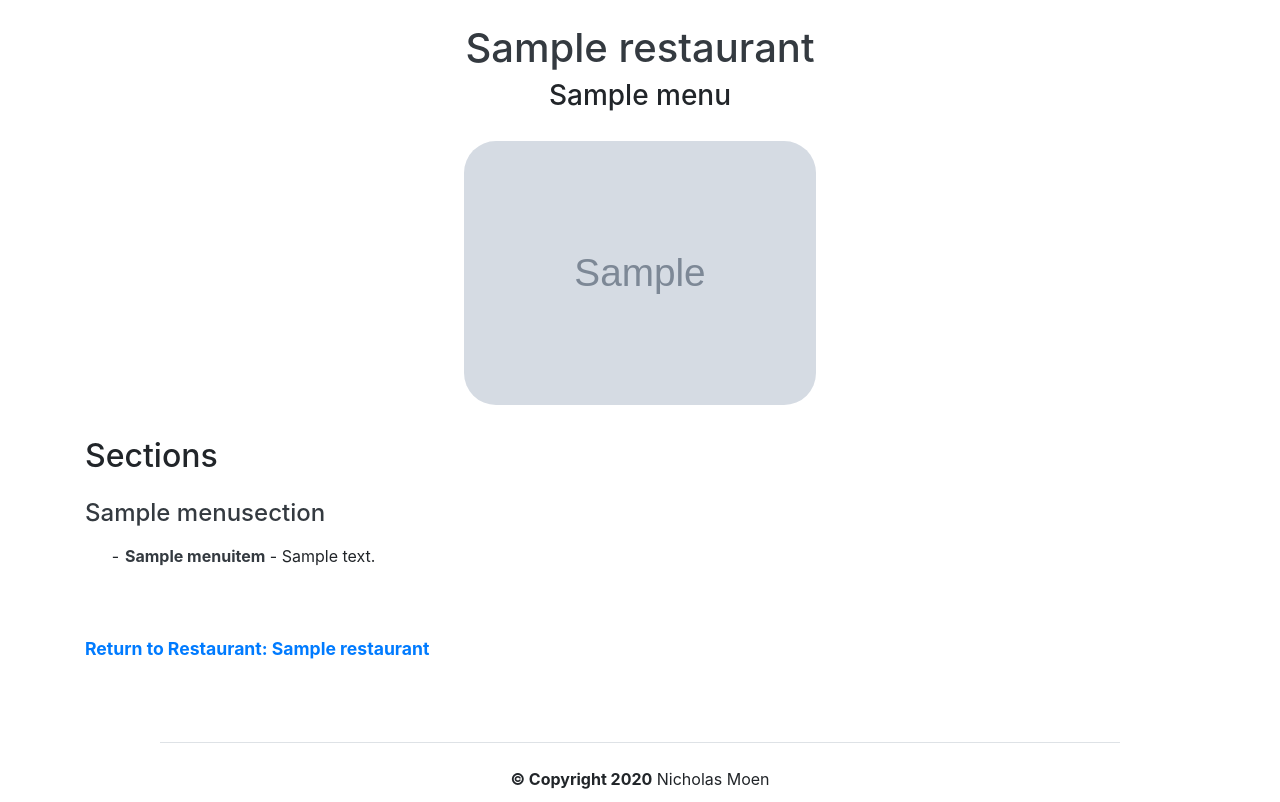
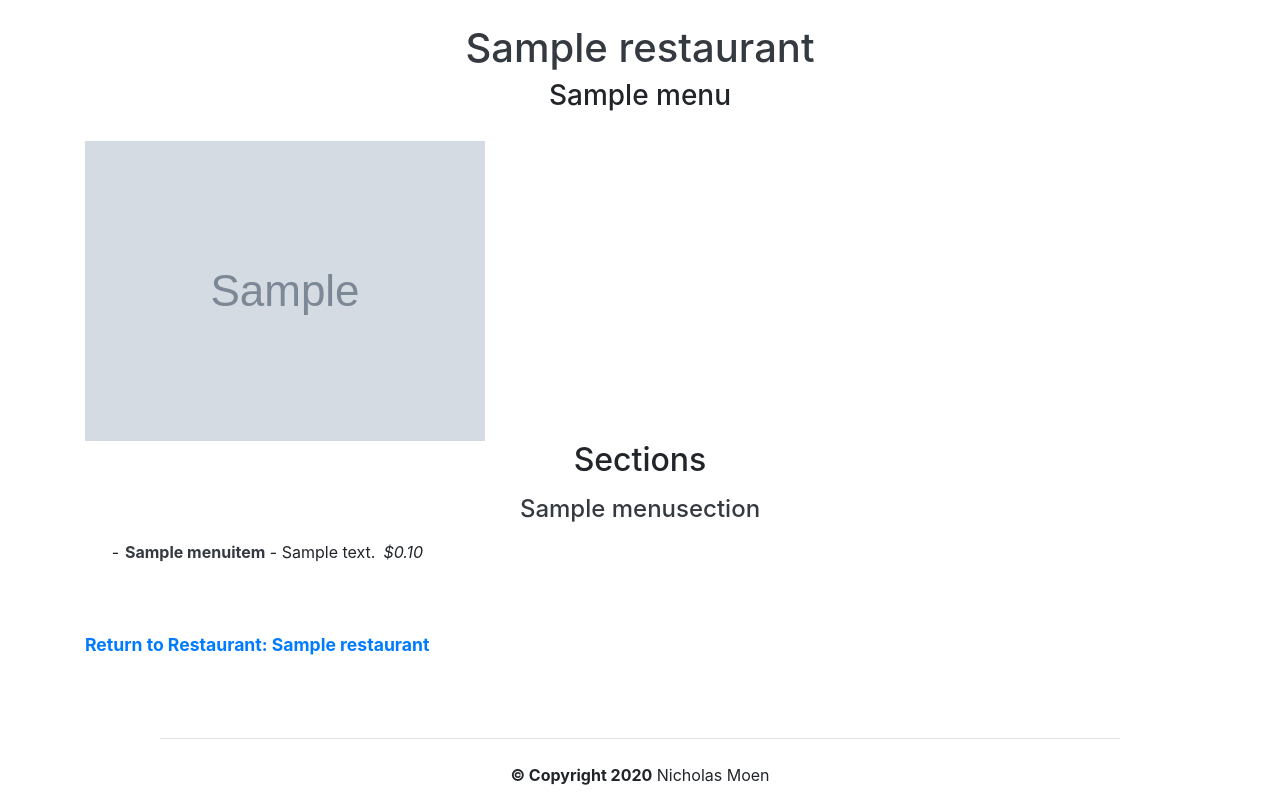
Before and after one commit to arcanemachine/django-menu-maker, a Django app: a page that uses menus/templates/menus/menu_detail.html in a window 1280 px wide. Shown: the part 56-858 px from the top of the page. Run offline with Django 3.2, Linux system fonts and the light colour scheme; tables that the repository leaves empty hold one stand-in row (values such as "Sample post"); grey boxes marked "Sample" are stand-in pictures; parts of the project's set-up code (start-up, migrations or seed data) failed here and were passed over.

Commit message:
Add price to menu items

```diff
--- a/menus/forms.py
+++ b/menus/forms.py
@@ -21,5 +21,5 @@ class MenuSectionForm(ModelForm):
 class MenuItemForm(ModelForm):
     class Meta:
         model = MenuItem
-        fields = ['menusection', 'name', 'description']
+        fields = ['menusection', 'name', 'price', 'description']
         widgets = {'menusection': forms.HiddenInput()}
--- a/menus/models.py
+++ b/menus/models.py
@@ -115,6 +115,8 @@ class MenuItem(models.Model):
     menusection = models.ForeignKey('MenuSection', on_delete=models.CASCADE)
     name = models.CharField(max_length=128, default=None, blank=False)
     slug = models.SlugField(max_length=128)
+    price = models.IntegerField(blank=True, null=True,
+        help_text="Enter the price in cents (e.g. $5.00 = 500 cents)")
     description = models.CharField(max_length=1024, blank=True)
 
     def __str__(self):
@@ -145,6 +147,12 @@ class MenuItem(models.Model):
             'menusection_slug': self.menusection.slug,
             'menuitem_slug': self.slug})
 
+    def get_readable_price(self):
+        dollars = int(self.price / 100)
+        cents = self.price - (dollars * 100)
+        padded_cents = str(cents).zfill(2)
+        return f"${dollars}.{padded_cents}"
+
     def save(self, *args, **kwargs):
         if not self.slug == slugify(self.name):
             self.slug = slugify(self.name)
--- a/menus/templates/menus/menu_detail.html
+++ b/menus/templates/menus/menu_detail.html
@@ -11,21 +11,21 @@
     <img src="{{ menu.image.url }}" class="item-img">
   {% endif %}
 
-<h2 class="pb-2">Sections</h2>
+<h2 class="mb-2 text-center">Sections</h2>
 {% if not menu.menusection_set.count %}
-<p>This menu does not have any sections.</p>
+<p class="text-center">This menu does not have any sections.</p>
 
 {% else %}
 
 
   {% for menusection in menu.menusection_set.all %}
-  <h4 class="pt-2"><a class="text-dark" href="{% url 'menus:menusection_detail' restaurant_slug=menu.restaurant.slug menu_slug=menu.slug menusection_slug=menusection.slug %}">{{ menusection.name }}</a></h4>
+  <h4 class="pt-2 text-center"><a class="text-dark" href="{% url 'menus:menusection_detail' restaurant_slug=menu.restaurant.slug menu_slug=menu.slug menusection_slug=menusection.slug %}">{{ menusection.name }}</a></h4>
 
     {% if menusection.menuitem_set.count %}
     <ul class="pt-2 pb-4">
 
       {% for menuitem in menusection.menuitem_set.all %}
-      <li><a class="text-dark font-weight-bold" href="{% url 'menus:menuitem_detail' restaurant_slug=menu.restaurant.slug menu_slug=menu.slug menusection_slug=menusection.slug menuitem_slug=menuitem.slug %}">{{ menuitem.name }}</a> - {{ menuitem.description }}</li>
+      <li><a class="text-dark font-weight-bold" href="{% url 'menus:menuitem_detail' restaurant_slug=menu.restaurant.slug menu_slug=menu.slug menusection_slug=menusection.slug menuitem_slug=menuitem.slug %}">{{ menuitem.name }}</a> - {{ menuitem.description }}{% if menuitem.price %}<span class="ml-2 font-italic">{{ menuitem.get_readable_price }}</span>{% endif %}</li>
       {% endfor %}
     </ul>
 
--- a/menus/templates/menus/menuitem_detail.html
+++ b/menus/templates/menus/menuitem_detail.html
@@ -7,7 +7,7 @@
 
 {% block content %}
 
-<h2 class="pb-2">{{ menuitem.name }}</h2>
+<h2 class="pb-2">{{ menuitem.name }}{% if menuitem.price %} - {{ menuitem.get_readable_price }}{% endif %}</h2>
 
 <p><strong>Description:</strong> {{ menuitem.description }}</p>
 
--- a/menus/templates/menus/menusection_detail.html
+++ b/menus/templates/menus/menusection_detail.html
@@ -15,7 +15,7 @@
 
 <ul>
   {% for menuitem in menusection.menuitem_set.all %}
-  <li><a class="text-dark font-weight-bold" href="{% url 'menus:menuitem_detail' restaurant_slug=menuitem.menusection.menu.restaurant.slug menu_slug=menuitem.menusection.menu.slug menusection_slug=menusection.slug menuitem_slug=menuitem.slug %}">{{ menuitem.name }}</a> - {{ menuitem.description }}</li>
+  <li><a class="text-dark font-weight-bold" href="{% url 'menus:menuitem_detail' restaurant_slug=menuitem.menusection.menu.restaurant.slug menu_slug=menuitem.menusection.menu.slug menusection_slug=menusection.slug menuitem_slug=menuitem.slug %}">{{ menuitem.name }}</a> - {{ menuitem.description }}{% if menuitem.price %}<span class="ml-2 font-italic">{{ menuitem.get_readable_price }}</span>{% endif %}</li>
   {% endfor %}
 </ul>
 
--- a/static/css/base.css
+++ b/static/css/base.css
@@ -67,7 +67,7 @@ ul {
 
 /* restaurants */
 
-.item-img {
+.restaurant-img, .menu-img {
   display: block;
   margin: auto;
   margin-bottom: 2rem;
```
Also changed, not shown: menus/migrations/0013_menuitem_price.py (added), menus/migrations/0014_auto_20201228_2152.py (added).
